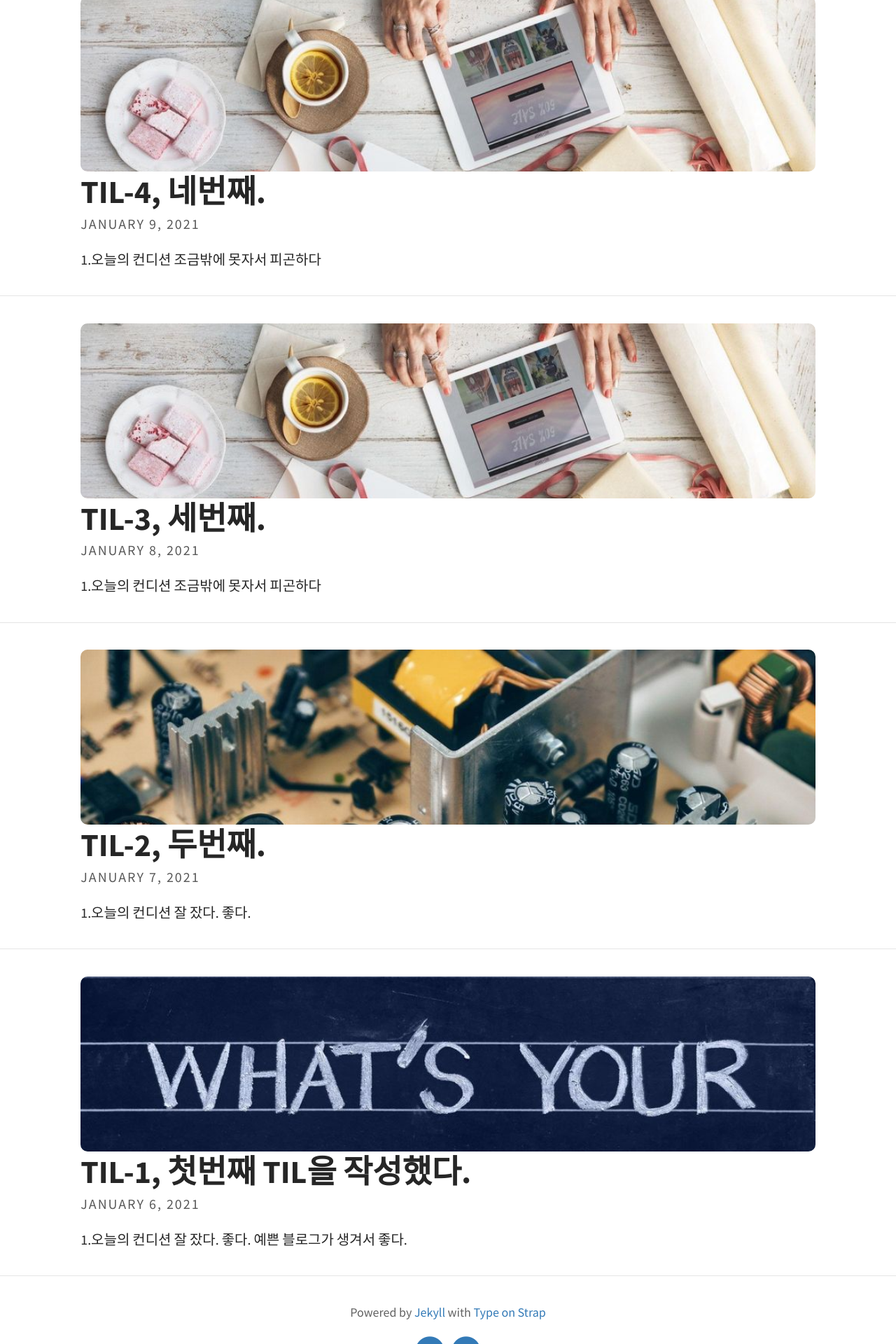
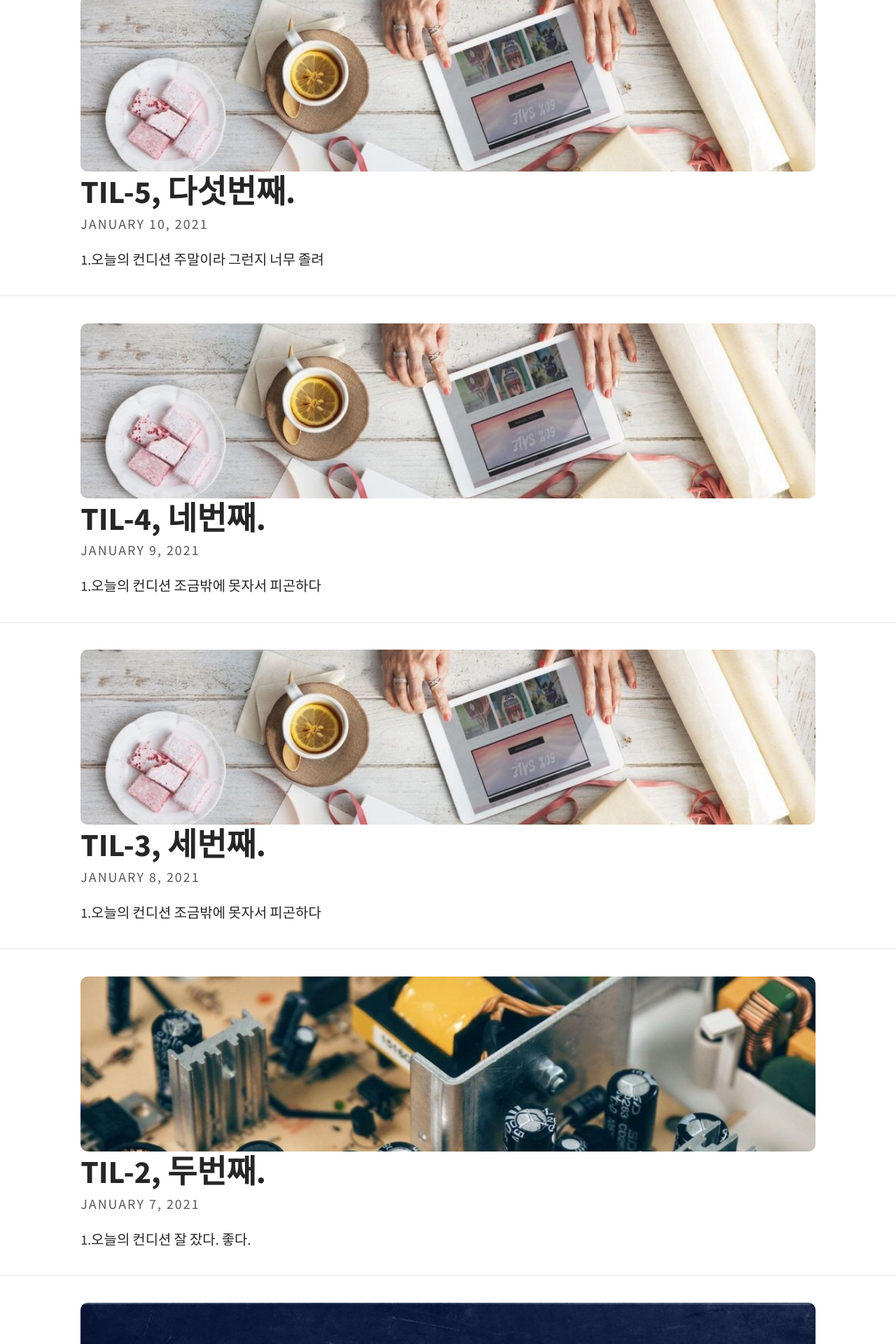
Before and after one commit to Malloc72P/Malloc72P.github.io, a Jekyll site: the page built from index.html, in a window 1280 px wide. Shown: the part 428-2348 px from the top of the page at 70% size. Built offline with Jekyll 4.4.1, drawn with Linux system fonts in a browser that asks for light colours; the list of posts is cut into pages by our own code; some of the changed lines change nothing that is shown.

Commit message:
다섯번째 TIL을 작성했다

````diff
--- /dev/null
+++ b/_posts/2021-01-10-TIL-5.md
@@ -0,0 +1,114 @@
+---
+layout: post
+title: TIL-5, 다섯번째.
+feature-img: "assets/img/feature-img/desk-messy.jpeg"
+thumbnail: "assets/img/thumbnails/feature-img/desk-messy.jpeg"
+tags: [ TIL, 알고리즘, CodePlus, 백준 ]
+---
+
+## 1.오늘의 컨디션
+1. 주말이라 그런지 너무 졸려
+
+***
+
+## 2.오늘은 어땠을까
+* **오늘 한 일 요약**
+  * CodePlus에서 강의를 들었다.(스택)
+  * 백준에서 스택문제를 4개 풀었다.
+<br>
+* **오늘 배운 내용**
+  * **스택을 이용해서 풀 수 있는 문제유형 4가지를 알게되었다**
+    * **BOJ 9093**
+      ```
+        단어 뒤집기 문제. 스택을 이용하면 정말 쉬운 문제.
+        문자열 처음부터 검사함.
+          공백이 아닌 문자를 만나면,
+              스택에 문자를 넣음
+          공백을 만나면
+              스택에 있는 모든 요소를 해답 배열에 넣고, 공백을 추가함
+        스택에 있는 모든 요소를 해답배열에 넣음.
+        출력하면 끝
+      ```
+    * **BOJ 9012**
+      ```
+        괄호체크문제
+          스택을 이용하면 쉬운 문제. 근데 마지막에 스택이 비어있는지를 검사하는걸 까먹으면 안된다.
+
+        괄호문자열을 처음부터 끝까지 검사함
+          여는괄호가 나오면,
+              스택에 요소를 푸시
+          닫는괄호가 나오면,
+              스택이 비어있지 않다면
+                  스택에서 요소하나를 팝
+              비어있으면 이 괄호문자열은 잘못된 것임. 괄호쌍이 없다.
+              바로 false 리턴
+        문자열을 끝까지 검사하고 나면, 스택이 비었는지 여부를 리턴한다.
+        끝까지 검사했는데 스택이 비어있지 않다는건, 쌍을 이루지 못하는 괄호가 있다는 소리.
+        스택이 비어있어야 올바른 괄호문자열인것이다.
+      ```
+    * **BOJ 1874**
+      ```
+      스택수열 문제
+      문제를 이해하는것부터 어려운 문제이긴한데, 뭔소린지만 이해하면 풀기 쉽다.
+      오름차순 순으로 푸시한다는 소리만 이해하면 끝난다.
+      변수 n을 이용해서 오름차순으로 푸시한다.
+      수열의 현재값이 n보다 작으면, 팝말고 할 수 있는게 없다. 오름차순으로만 푸시해야해서 그렇다.
+      n은 0부터 시작한다. 아직 넣은게 없으니까.
+
+      로직
+      0부터 수열 길이까지 계속 정수값 curr을 입력받는다.
+        n이 curr보다 작다면,
+            n이 curr보다 작으면, 그 동안(while)...
+                n++해가면서 스택에 n값을 넣는다.
+            스택에서 팝한다.
+            팝한 값이랑 curr값이랑 비교해서, 같으면 넘어가고, 다르면?
+                실패로 간주하고 break한다.
+        크다면,
+            오름차순으로 푸시해야하니, n이 현재 정수값 curr보다 크면, 팝 말고는 할 수 있는게 없다. 푸시 못한다
+            팝한거랑 curr이랑 비교해서, 같으면 넘어가고,
+            다르면 실패로 간주하고 break한다.
+        그래서 성공했으면 +-한거를 저장한 배열을 출력하고,
+            실패했으면 NO 출력하고 끝나면 되는 문제이다.
+      ```
+    * **BOJ 1406**
+      ```
+      에디터 문제(커서)
+      이거 문자열만 가지고 풀면 시간제한걸려서 못푼다.
+        B하면 문자 하나 지우고 오른쪽 문자들을 다 한칸씩 왼쪽으로 밀어줘야하는데, 그랬다간 O(M^2)되어서 시간오버된다.
+        스택으로 풀면 O(N)이 된다. LDBP 오퍼레이션이 O(1)에 끝나서 O(N)이 된다.
+      스택으로 푼다는거랑, 커서의 동작이 스택의 LIFO이랑 딱 맞는다는것만 알면 쉬운 문제다.
+
+      로직
+      우선 문자열이랑 명령어 개수를 입력받는다.
+      명령어 개수만큼 루프를 돌면서...(for)
+        명령어를 입력받는다
+        명령어를 split으로 나누고, 맨 앞의 명령어로 분기해서, 해당하는 코드가 수행되게 해준다.
+        여기서 L, D는 커서 위치만 옮기는데, L, R스택 이렇게 두개를 만든다.
+            L스택에는 커서 왼쪽의 문자들이, R스택에는 커서 우측의 문자들이 들어간다.
+            스택의 Last In First Out인 성질이 커서의 상황이랑 딱 맞다. 그냥 거저먹기 수준으로 구현된다.
+            P랑 B도 마찬가지다.
+                B는 걍 L스택에서 하나 팝시키면 된다.
+                P는 L스택에 하나 푸시하면 자연스럽게 새로 입력한 문자의 오른쪽에 커서가 들어간다.
+      ```
+
+***
+
+## 3.일일퀘스트
+  - [x] 알고리즘 공부
+  - [ ] 토익 공부
+
+***
+
+## 4.코딩일일결산
+* **GOOD**
+  * 일요일에도 공부했다. 보통 일요일엔 만날 놀았는데.
+  * 친구랑 주말에 모각코를 하기로 했다. 힘내라 나야.
+* **BAD**
+  * 전날 늦게잔건 반성해야한다.
+* **정리하거나 공부해야 하는 것들**
+  * 프로세서의 명령어 실행에 관한 정리
+  * 링킹과 로딩에 대한 정리
+  * 가상머신의 세가지 네트워크 구성법에 대한 정리(호스트랑 브릿지 남음)
+  * 퍼블릭, 프라이빗 키를 이용해서 리눅스 서버에 접속하는 방법을 찾고 실습해보기
+  * 알고리즘 문제풀기
+  * 영어 강의듣기
--- a/assets/css/main.scss
+++ b/assets/css/main.scss
@@ -2,3 +2,7 @@
 ---
 
 @import "type-on-strap";
+
+input.task-list-item-checkbox {
+    margin-right : 16px;
+}
````
